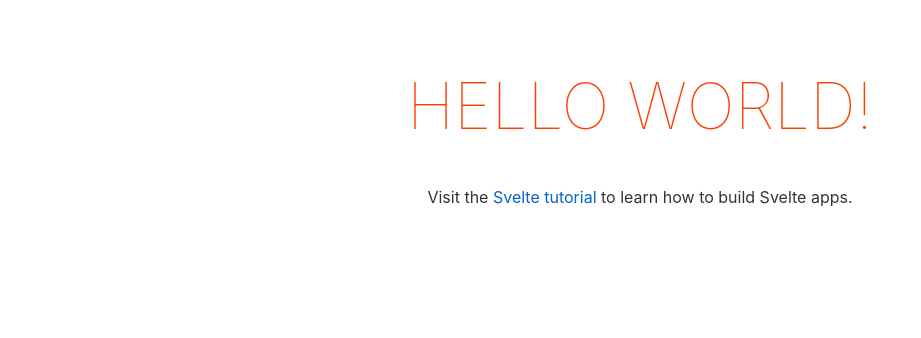
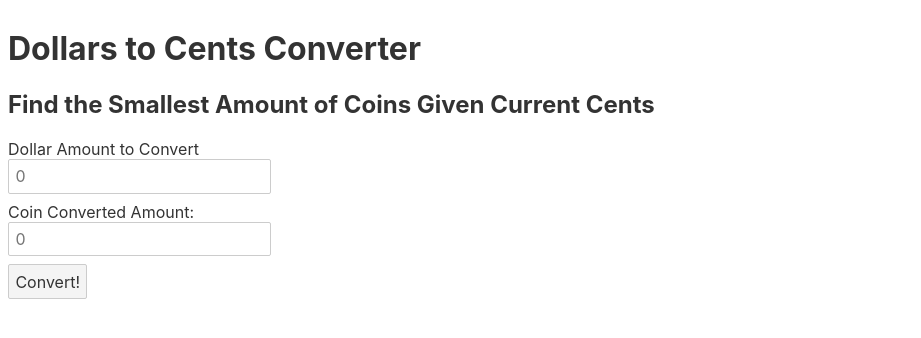
Before and after one commit to cobriensr/Dollar-Coins-App, a Svelte app: page / in a window 1280 px wide. Shown: the top 338 px of the page, without its empty margins (0-921 px from the left). Built offline with nearby package versions, Linux system fonts and the light colour scheme.

Commit message:
added services to break out dollars to cents conversion and then cents to coins conversion. Also added store to handle reactive variables

```diff
--- a/src/App.svelte
+++ b/src/App.svelte
@@ -1,30 +1,28 @@
 <script lang="ts">
-	export let name: string;
+	import { dollarAmt } from './stores/content';
+	import centsConvert from './services/convertCentsToCoins';
+
+	window.onload = () => {
+		const form = document.getElementById('dollarConvertForm');
+		form?.addEventListener('submit', centsConvert)
+	};
 </script>
 
 <main>
-	<h1>Hello {name}!</h1>
-	<p>Visit the <a href="https://svelte.dev/tutorial">Svelte tutorial</a> to learn how to build Svelte apps.</p>
+	<h1>Dollars to Cents Converter</h1>
+	<h2>Find the Smallest Amount of Coins Given Current Cents</h2>
+	<div id="inputBox">
+		<form id="dollarConvertForm" name="convert">
+			<label for="dollars">Dollar Amount to Convert</label>
+			<input type="number" id="dollars" step="any" min="0" placeholder=0 required bind:value={$dollarAmt}>
+			<label for="converted">Coin Converted Amount:</label>
+			<input type="text" id="converted" name="outputBox" placeholder=0>
+		</form>
+	</div>
+	<div id="submitBtn">
+		<button form="dollarConvertForm" type="submit">Convert!</button>
+	</div>
 </main>
 
 <style>
-	main {
-		text-align: center;
-		padding: 1em;
-		max-width: 240px;
-		margin: 0 auto;
-	}
-
-	h1 {
-		color: #ff3e00;
-		text-transform: uppercase;
-		font-size: 4em;
-		font-weight: 100;
-	}
-
-	@media (min-width: 640px) {
-		main {
-			max-width: none;
-		}
-	}
 </style>
--- /dev/null
+++ b/src/services/convertCentsToCoins.ts
@@ -0,0 +1,6 @@
+import { get } from 'svelte/store';
+import { dollarAmt } from '../stores/content';
+
+export default function centsConvert(event: Event): void {
+    event.preventDefault()
+}
--- /dev/null
+++ b/src/services/convertDollarsToCents.ts
@@ -0,0 +1 @@
+import {get} from 'svelte/store';
--- /dev/null
+++ b/src/stores/content.ts
@@ -0,0 +1,3 @@
+import {writable} from 'svelte/store';
+
+export let dollarAmt = writable('');
```
